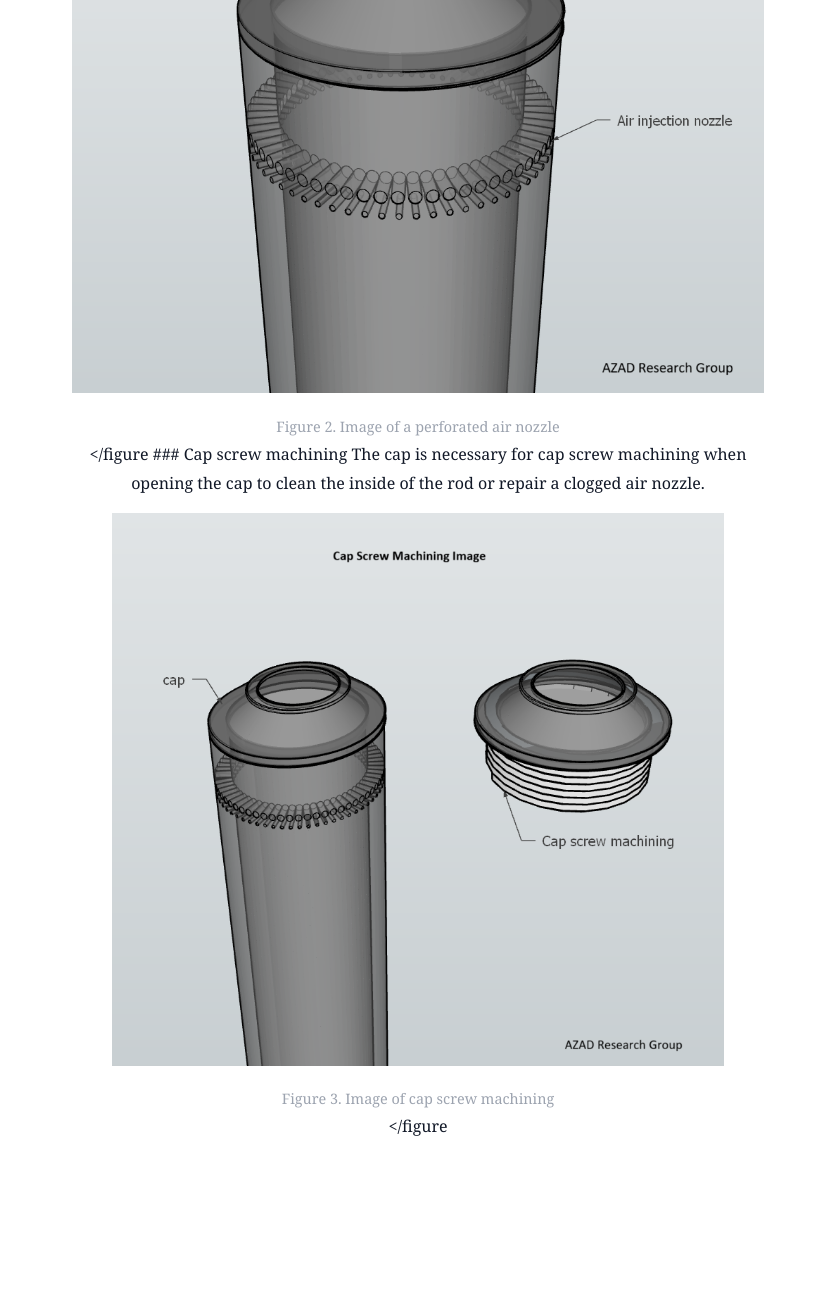
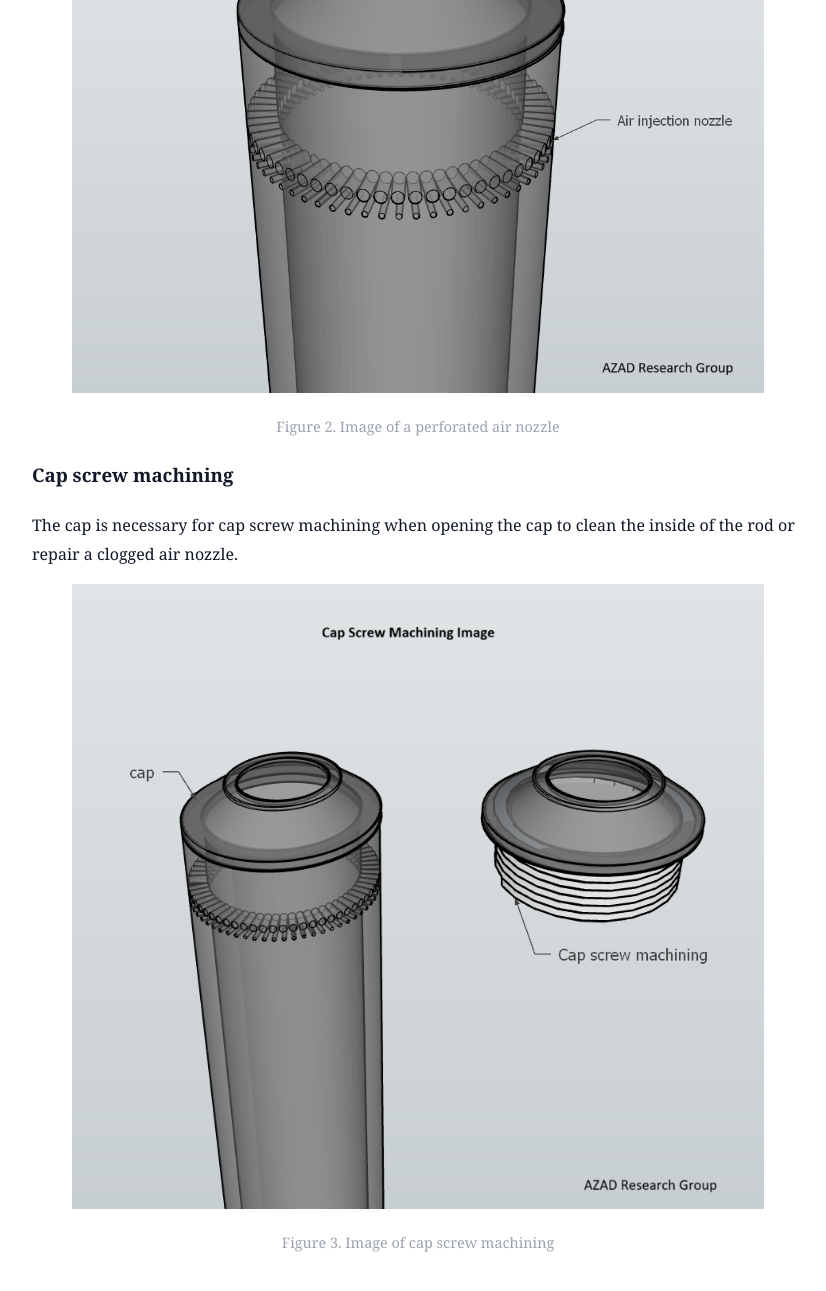
Before and after one commit to ssimsangmin49-creator/ecofriendly-polymer-compounds-incineration, a Jekyll site: the page built from _posts/2026-01-16-central-rod.md, in a window 1280 px wide and 1400 px high, scrolled down 2005 px. Shown: the top 1291 px of the window, without its empty margins (222-1048 px from the left). Built offline with Jekyll 4.4.1, drawn with Linux system fonts in a browser that asks for light colours.

Commit message:
Correct figure closing tags in central-rod.md
Fix closing tags for figure elements in the markdown file.

```diff
--- a/_posts/2026-01-16-central-rod.md
+++ b/_posts/2026-01-16-central-rod.md
@@ -57,7 +57,7 @@
     ">
   Figure 2. Image of a perforated air nozzle
   </figcaption>
-</figure
+</figure>
 
 
 ### Cap screw machining
@@ -77,4 +77,4 @@
     ">
   Figure 3. Image of cap screw machining
   </figcaption>
-</figure
+</figure>
```
